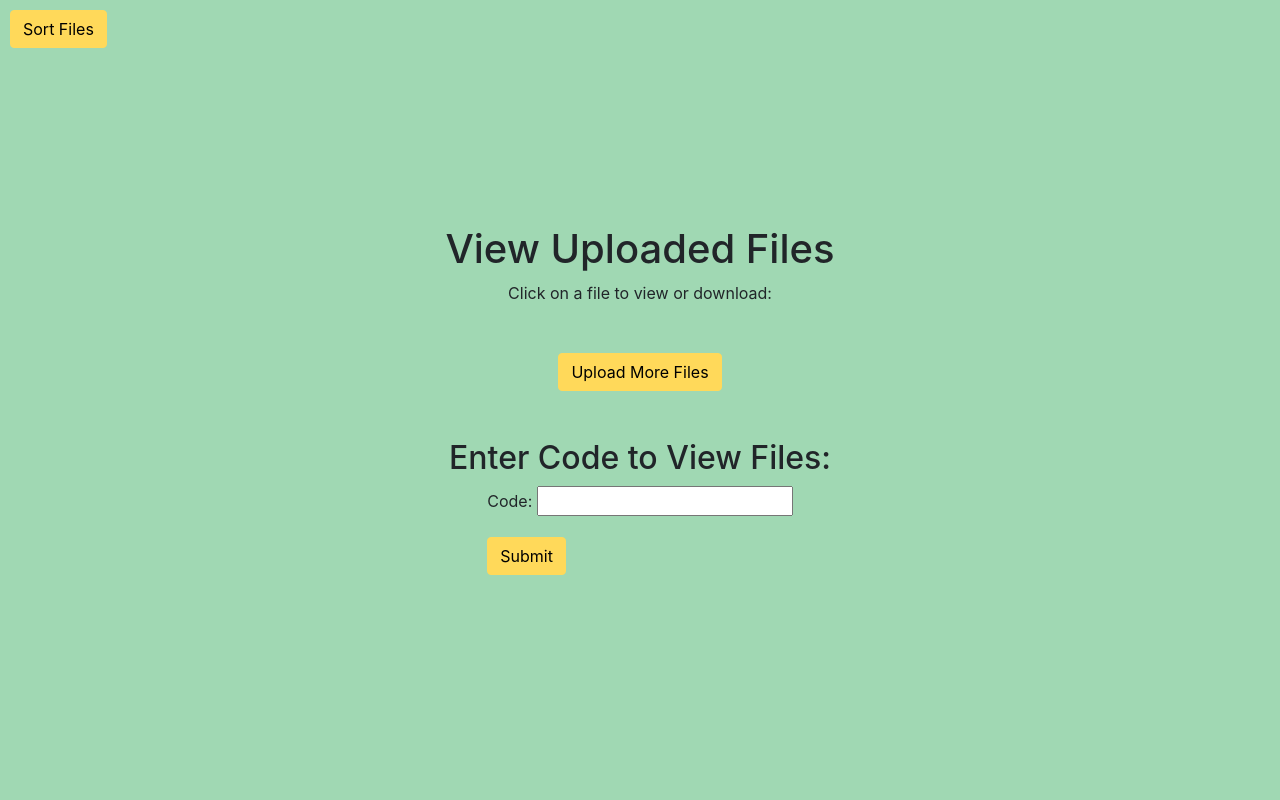
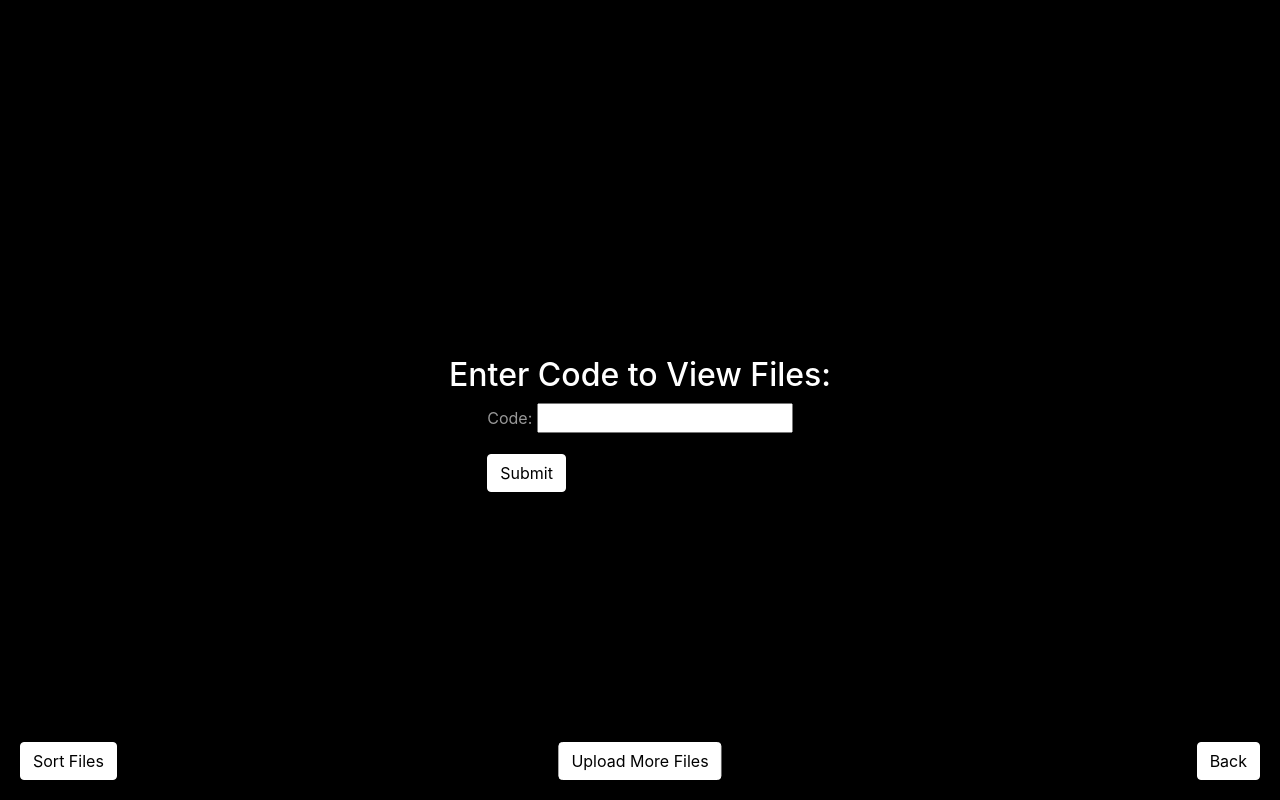
Before and after one commit to nitumario/mlrasp, a Flask app: page /view in a window 1280 px wide. Run offline with Flask 3, Linux system fonts and the light colour scheme; data comes from the database, SQL or seed files in the repository; some libraries are stand-ins or nearby versions.

Commit message:
Update view.html

```diff
--- a/web/templates/view.html
+++ b/web/templates/view.html
@@ -6,11 +6,12 @@
     <link rel="stylesheet" href="https://maxcdn.bootstrapcdn.com/bootstrap/4.5.0/css/bootstrap.min.css">
     <style>
       body {
-        background-color: #A0D8B3;
+        background-color: #000000;
+        color: #FFFFFF;
       }
       .btn-primary, .btn-primary:focus, .btn-primary:hover {
-        background-color: #FFD95A;
-        border-color: #FFD95A;
+        background-color: #FFFFFF;
+        border-color: #FFFFFF;
         color: #000000;
       }
       .container {
@@ -19,11 +20,23 @@
         align-items: center;
         flex-direction: column;
         height: 100vh;
+        position: relative;
+      }
+      .container .upload-btn{
+        position: fixed;
+        bottom: 20px;
+        left: 50%;
+        transform: translateX(-50%);
+      }
+      .back-button {
+        position: fixed;
+        bottom: 20px;
+        right: 20px;
       }
       .sort-btn {
-        position: absolute;
-        top: 10px;
-        left: 10px;
+        position: fixed;
+        bottom: 20px;
+        left: 20px;
         z-index: 999;
       }
       .countdown {
@@ -34,13 +47,34 @@
         font-size: 72px;
         font-weight: bold;
       }
+      h1, h2, p {
+        color: #FFFFFF;
+        text-align: center;
+      }
+      label {
+        color: #999999;
+        text-align: center;
+      }
+      input[type="text"] {
+        color: #000000;
+        text-align: center;
+      }
+      #fileList {
+        list-style: none;
+        padding: 0;
+        margin: 0;
+      }
+      .upload-btn {
+        position: fixed;
+        bottom: 20px;
+        left: 50%;
+        transform: translateX(-50%);
+      }
     </style>
   </head>
   <body>
+    <a class="btn btn-primary mt-3 back-button" href="/">Back</a>
     <div class="container">
-      <div class="d-flex flex-column align-items-center">
-        <h1>View Uploaded Files</h1>
-        <p>Click on a file to view or download:</p>
       <ul id="fileList">
         {% for file_info in file_info %}
         <li>
@@ -48,8 +82,6 @@
         </li>
         {% endfor %}
       </ul>
-        <a class="btn btn-primary mt-3" href="/" role="button">Upload More Files</a>
-      </div>
       <div class="d-flex flex-column align-items-center mt-5">
         <h2>Enter Code to View Files:</h2>
         <form method="post" action="{{ url_for('view') }}">
@@ -61,6 +93,7 @@
         </form>
       </div>
     </div>
+    <a class="btn btn-primary mt-3 upload-btn" href="/" role="button">Upload More Files</a>
     <button class="btn btn-primary sort-btn" onclick="sortFiles()">Sort Files</button>
     <div id="countdown" class="countdown"></div>
     <!-- Bootstrap JS -->
@@ -68,35 +101,24 @@
     <script src="https://cdnjs.cloudflare.com/ajax/libs/popper.js/1.16.0/umd/popper.min.js"></script>
     <script src="https://maxcdn.bootstrapcdn.com/bootstrap/4.5.0/js/bootstrap.min.js"></script>
     <script>
-
-var countdownFontSize = 500; // Change this value to modify the dimension of the countdown text
-
     var isButtonPressed = 0; // Global variable to track button press status
 
 function sortFiles() {
-  var countdown = document.getElementById('countdown');
-  countdown.style.fontSize = countdownFontSize + 'px';
-  countdown.innerText = '5';
-  var count = 5;
-  var timer = setInterval(function() {
-    count--;
-    countdown.innerText = count.toString();
-    if (count === 0) {
-      clearInterval(timer);
-      countdown.innerText = '';
+  // Disable the button to prevent multiple clicks during the delay
+  var sortBtn = document.querySelector('.sort-btn');
+  sortBtn.disabled = true;
+
+  // Delay for 5 seconds
+  setTimeout(function() {
+    isButtonPressed = 1; // Set the variable to 1 after the delay
     var url = "/view?sort=" + isButtonPressed.toString(); // Construct the URL with the isButtonPressed variable
     window.location.href = url; // Redirect to the constructed URL
-    }
-  }, 1000);
+  }, 5000);
 }
 
 // Event listener for button press
 var sortBtn = document.querySelector('.sort-btn');
-sortBtn.addEventListener('click', function() {
-  isButtonPressed = 1; // Set the variable to 1 when the button is pressed
-});
-
-
+sortBtn.addEventListener('click', sortFiles);
 </script>
   </body>
 </html>
```
Lines whose indentation alone changed are shown as unchanged.
